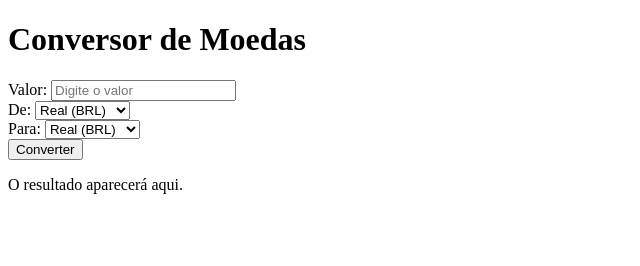
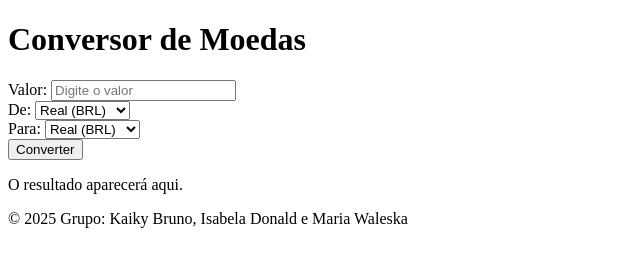
Before and after one commit to Kaiky1007/ConversorMoedas, a plain HTML site: page index.html in a window 1280 px wide. Shown: the whole page, without its empty margins (0-640 px from the left). Drawn offline with Linux system fonts and the light colour scheme.

Commit message:
feat: rodapé simples

```diff
--- a/index.html
+++ b/index.html
@@ -41,6 +41,10 @@
             <p>O resultado aparecerá aqui.</p>
         </section>
 
+	<footer>
+           <p>&copy; 2025 Grupo: Kaiky Bruno, Isabela Donald e Maria Waleska</p>
+        </footer>
+
     </main>
 </body>
 </html>
```
